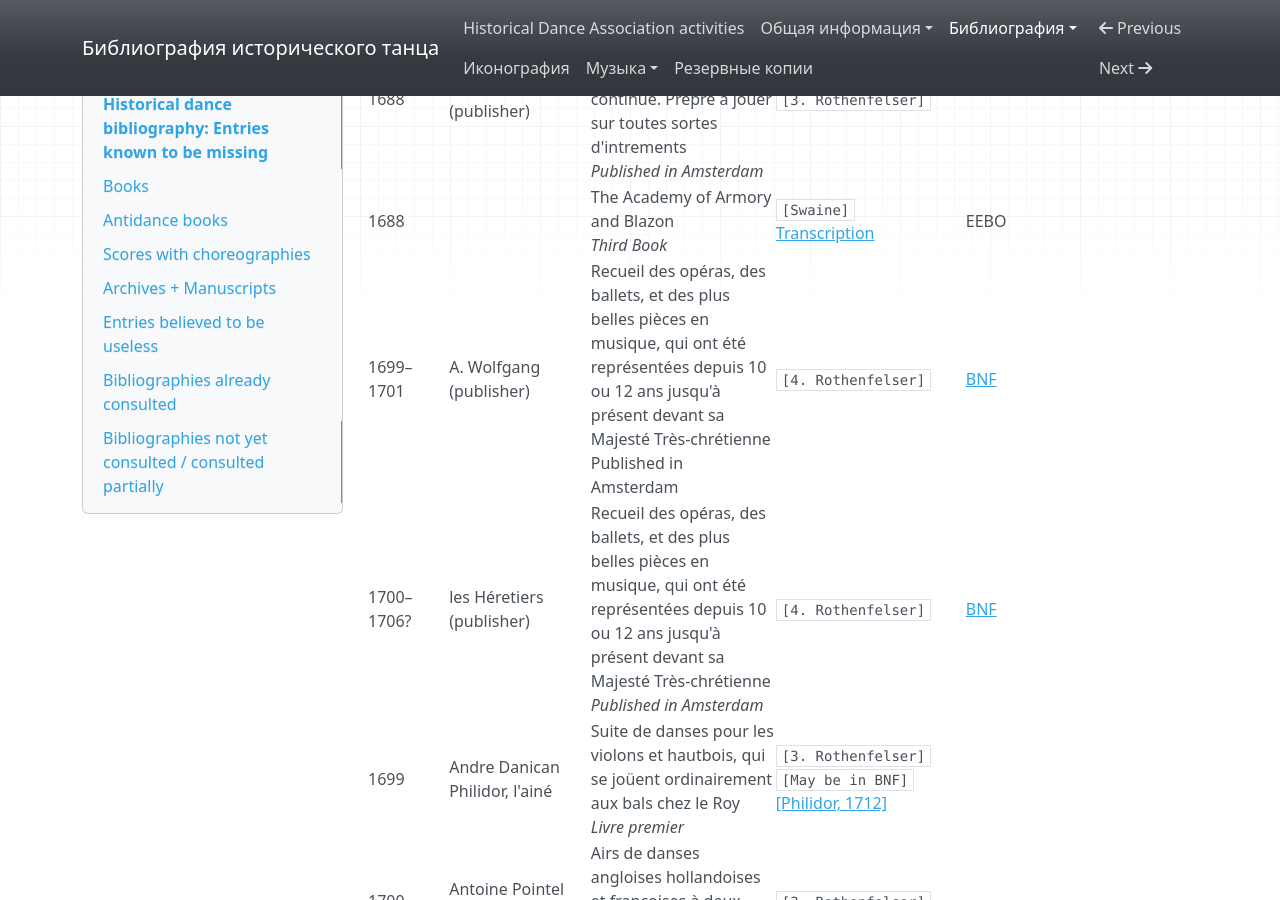
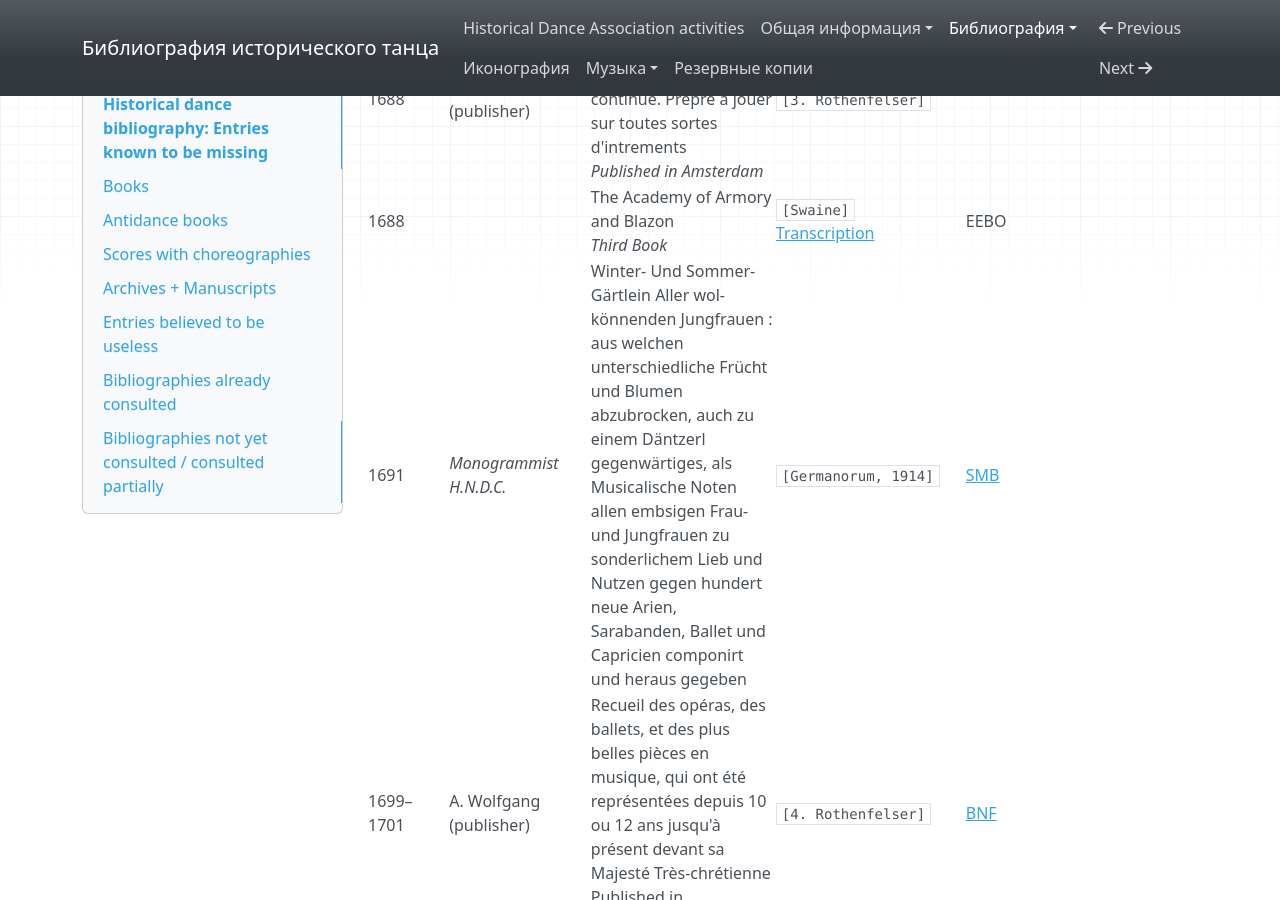
Before and after one commit to hda-technical/dancebooks, an MkDocs documentation site: the page built from docs/bibliography_missing.md, in a window 1280 px wide and 900 px high, scrolled down 2607 px. Built offline with MkDocs 1.6.1, drawn with Linux system fonts in a browser that asks for light colours; nearby versions of some CDN libraries; some of the changed text lies outside the part shown.

Commit message:
Finish working on _Germanorum_ catalogue

```diff
--- a/docs/bibliography_missing.md
+++ b/docs/bibliography_missing.md
@@ -34,6 +34,7 @@ _This table is intended to be accurate, yet sometimes it is slightly outdated._
 | 1669 | David Elias Heidenreich | Eintracht stärckt Heyrath: Oder, Ballet Der Welgerathenen Ehe <...> | `[3. Rothenfelser]` | |
 | 1688 | Antoine Pointel (publisher) | Deusieme recueil de dances et contre-dances, avec la basse continue. Prepre à joüer sur toutes sortes d'intrements<br/>_Published in Amsterdam_ | `[3. Rothenfelser]` | |
 | 1688 | | The Academy of Armory and Blazon<br/>_Third Book_ | `[Swaine]`<br/>[Transcription](https://quod.lib.umich.edu/e/eebo/A44230.0001.001/1:12.3.187?rgn=div3;view=fulltext) | EEBO |
+| 1691 | _Monogrammist H.N.D.C._ | Winter- Und Sommer-Gärtlein Aller wol-könnenden Jungfrauen : aus welchen unterschiedliche Frücht und Blumen abzubrocken, auch zu einem Däntzerl gegenwärtiges, als Musicalische Noten allen embsigen Frau- und Jungfrauen zu sonderlichem Lieb und Nutzen gegen hundert neue Arien, Sarabanden, Ballet und Capricien componirt und heraus gegeben | `[Germanorum, 1914]` | [SMB](https://opac.smb.spk-berlin.de/XMLPRS=N/PPN?PPN=1687204543) |
 | 1699–1701 | A. Wolfgang (publisher) | Recueil des opéras, des ballets, et des plus belles pièces en musique, qui ont été représentées depuis 10 ou 12 ans jusqu'à présent devant sa Majesté Très-chrétienne<br/>Published in Amsterdam | `[4. Rothenfelser]` | [BNF](http://catalogue.bnf.fr/ark:/12148/cb33571376d) |
 | 1700–1706? | les Héretiers (publisher) | Recueil des opéras, des ballets, et des plus belles pièces en musique, qui ont été représentées depuis 10 ou 12 ans jusqu'à présent devant sa Majesté Très-chrétienne<br/>_Published in Amsterdam_ | `[4. Rothenfelser]` | [BNF](http://catalogue.bnf.fr/ark:/12148/cb440083792) |
 | 1699 | Andre Danican Philidor, l'ainé | Suite de danses pour les violons et hautbois, qui se joüent ordinairement aux bals chez le Roy<br/>_Livre premier_ | `[3. Rothenfelser]`<br/>`[May be in BNF]`<br/>[[Philidor, 1712]](https://bib.hda.org.ru/books/philidor_1712) | |
@@ -229,7 +230,7 @@ _This table is intended to be accurate, yet sometimes it is slightly outdated._
 | 1821 | Thomas Wilson | Thompson's Twenty Four Country Dances for the year 1821 | [[Cooper, #06]](https://www.regencydances.org/paper006.php) | |
 | 1821–1823 | | Choix de rondes à danser | `[Klemm #03]`<br/>`[Klemm #06]` | [1821 @ Gallica](https://gallica.bnf.fr/ark:/12148/bpt6k54486775)<br/>[1822 @ Gallica](https://gallica.bnf.fr/ark:/12148/bpt6k5448716t)<br/>[1823 @ BNF](https://catalogue.bnf.fr/ark:/12148/cb44007042n) |
 | 1822 | Carl Friedrich Förster | Anweisung zur Tanzkunst<br/>_Published in Breslau_ | `[Klemm #02]`<br/>`[Klemm #03]`<br/>`[Klemm #06]`<br/>`[Germanorum, 1914]`<br/>[[Forster, 1822]](https://bib.hda.org.ru/bib/books/forster_1822) | |
-| 1822 | Fr. Wolf | Kurze Uebersicht der niedern Tanzkunst, oder: die Art und Weise seinen Körper auszubilden und einen richtigen Gang und Fester Schritt im Gehen zu erhalten | `[Charinomos, 1825]`<br/>`[Klemm #03]`<br/>`[Klemm #06]` | |
+| 1822 | Fr. Wolf | Kurze Uebersicht der niedern Tanzkunst, oder: die Art und Weise seinen Körper auszubilden und einen richtigen Gang und Fester Schritt im Gehen zu erhalten | `[Charinomos, 1825]`<br/>`[Klemm #03]`<br/>`[Klemm #06]`<br/>`[Germanorum, 1914]` | |
 | 1822 | Philippe Musard | Seventeenth Set of Quadrilles | | [archive.org](https://archive.org/details/Musards17thSetOfQuadrilles) |
 | 1822 | Thomas Wilson | The Quadrille and Cotillion Panorama<br/>_Third edition_<br/>_Citation needed_ | [[Cooper, #06]](https://www.regencydances.org/paper006.php) | |
 | 1822 | Thomas Wilson | Thompson's Twenty Four Country Dances for the year 1822 | [[Cooper, #06]](https://www.regencydances.org/paper006.php) | [BL](http://explore.bl.uk/BLVU1:LSCOP-ALL:BLL01004700758) |
@@ -693,7 +694,7 @@ _This part of the list is to joined with the general table_
 | 1795 | | Rügen einiger Mißbräuche und Inkonvenienzen unsers sogenannten philosophischen Jahrhunderts | `[Germanorum, 1914]` | [SLUB](http://nbn-resolving.de/urn:nbn:de:bsz:14-db-id3369230749) | Танцам посвящена лишь маленькая глава на страницах 72–73. |
 | 1796 | Taschenkalender mis Scennen aus Wiens neuesten Balleten auf das Jahr 1796 für Freunde der Tanzkunst und Mimick<br/>_Published in Wien by Mathias Ludwig_ | `[Germanorum, 1914]` | | Описания танцев нет, только гравюры с балетами. |
 | 1801 | Antonio Calegari | Gioco pitagorico musicale col quale potra ornuno, anco senza sapere di Musica, formarsi una seria quasi infinita di picciole Ariette, e Duettini pertutti li Caratteri, Rondo, Preghiere, Polacche, Cori, ec., il tutto coll-accompagnamento del Pianoforte o Arpa, o altri Strumenti | `music: generator`<br/>`[Wiki: Musikalisches Würfelspiel]`<br/>`[Hedges, 1978]`<br/>`[Thielen, 2009]` | [Glasgow](http://encore.lib.gla.ac.uk/iii/encore/record/C__Rb1616934) | Генератор камерной, не танцевальной музыки |
-| 1802 | Johann Ferdinand Schlez | Kleine romantische Volksschriften<br/>_Tome 1, part 3: Schatzkästlein für junge Leute, die gerne tanzen_ | `[Germanorum, 1914]` | [HAAB](https://nbn-resolving.org/urn:nbn:de:gbv:32-1-10003271725) |
+| 1802 | Johann Ferdinand Schlez | Kleine romantische Volksschriften<br/>_Tome 1, part 3: Schatzkästlein für junge Leute, die gerne tanzen_ | `[Germanorum, 1914]` | [HAAB](https://nbn-resolving.de/urn:nbn:de:gbv:32-1-10003271725) |
 | 1806 | Berchoux | La danse, ou les dieux de l'Opera | `[Nouveau manuel, 1857, #56]` | [Google](https://books.google.com/books?id=8745AAAAcAAJ) | |
 | 1807 | Ferdinand Kringsteiner | Der Tanzmeister. Eine Posse mit Gesang in drey Aufzügen | `[Klemm #02]` | [Wien/EOD](https://search.books2ebooks.eu/Record/wbr_LQD0188828) | Это фарс с песнями. |
 | 1812 | Fil-adel-φια | Der Maskirte Ball am 3ten Februar 1812 | `[Germanorum, 1914]` | [BSB](https://nbn-resolving.de/urn:nbn:de:bvb:12-bsb10105043-6) | Это какая-то сатира, там рассказано исключительно про еду и напитки. |
@@ -717,7 +718,7 @@ _This part of the list is to joined with the general table_
 | 1855–1910 | `[Klemm]` | Bernhard Klemm | Katechismus der Tanzkunst | [2nd edition](https://bib.hda.org.ru/books/klemm_1863), [3rd edition](https://bib.hda.org.ru/books/klemm_1876), [6th edition](https://bib.hda.org.ru/books/klemm_1894). No bibliography in 1rd, 5th, 7th, 8th editions. 4th edition is not available |
 | 1857 | `[Nouveau manuel, 1857]` | Ferdinand Denis, P. Pincon, de Martonne | Nouveau manuel de bibliographie universelle" | https://books.google.com/books?id=C6g20GmnNlQC&pg=PA165 |
 | 1894 | `[Katalog, 1894]` | | Katalog für die Ausstellung der Genossenschaft Deutschen Tanzlehrer | https://bib.hda.org.ru/books/katalog_1894 | |
-| 1914 | `[Germanorum, 1914]` | Hugo Hayn | Biblioteca Germanorum, erotica & curiosa (A..H) | https://archive.org/details/bibliothecagerma07hayn/page/532 |
+| 1914 | `[Germanorum, 1914]` | Hugo Hayn | Biblioteca Germanorum, erotica & curiosa | https://archive.org/details/bibliothecagerma07hayn/page/532 |
 | 1960 | `[Richardson, 1960]` | Philip John Sampey Richardson | The Social Dances of the Nineteenth Century in England  | https://bib.hda.org.ru/books/richardson_1960 |
 | 1977 | `[Corti, 1977]` | Gino Corti<br/>Cristiano Lamberti | Cinque balli toscani del cinquecento" | https://bib.hda.org.ru/books/corti_1977_balli |
 | 1978 | `[Hedges, 1978]` | Stephen A. Hedges | Dice Music in the Eighteen Century | https://www.jstor.org/stable/734136 |
```
Also changed, not shown: other parts of docs/bibliography_missing.md (+0 -1 lines).
